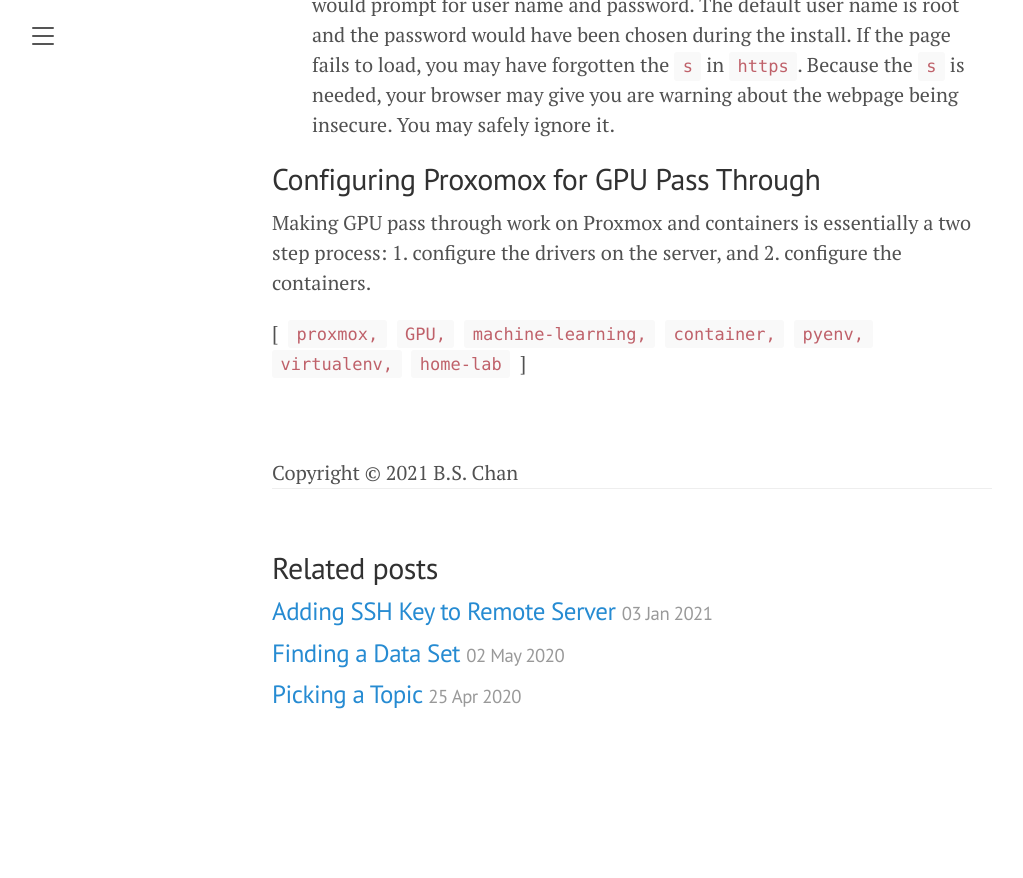
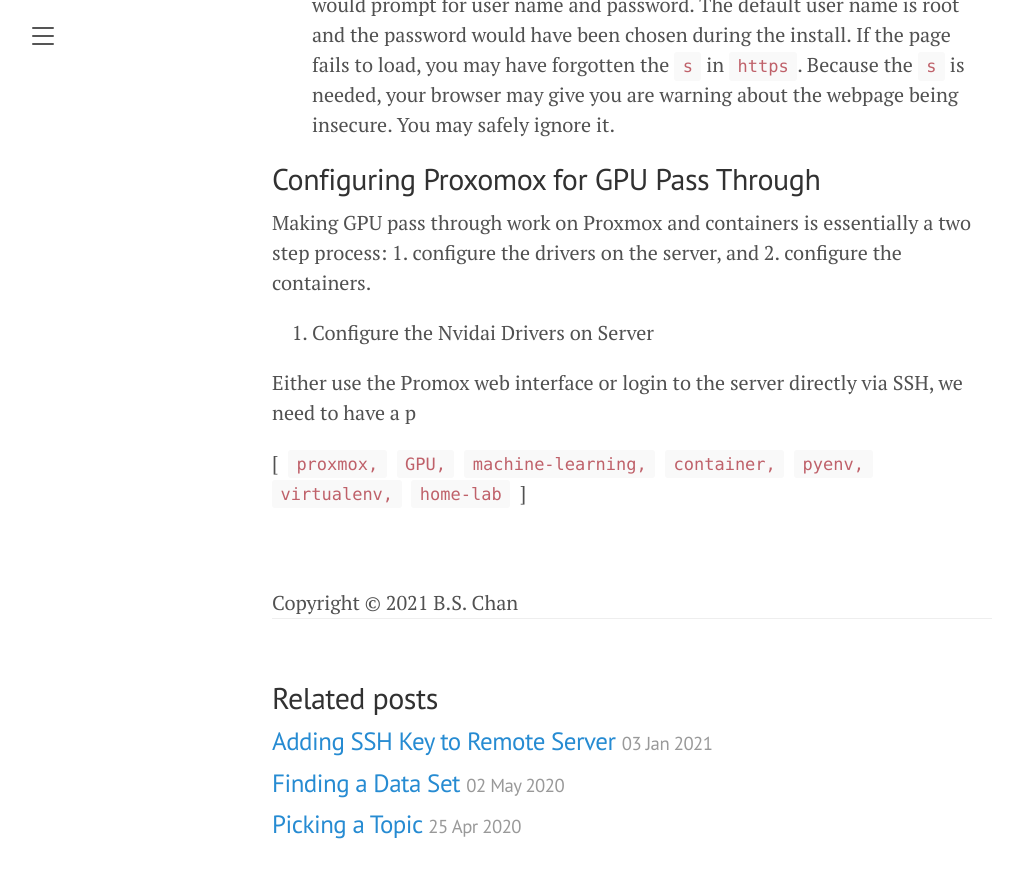
Before and after one commit to Saltwater-City/bslc.github.io, a Jekyll site: the page built from _posts/2021-01-04-proxmox-server.md, in a window 1280 px wide and 900 px high, scrolled down 1846 px. Shown: the top 878 px of the window, without its empty margins (8-1031 px from the left). Built offline with Jekyll 4.4.1, drawn with Linux system fonts in a browser that asks for light colours; before the commit the page ends 2616 px from its top, so only the background shows below that.

Commit message:
adding section on GPU configs

```diff
--- a/_posts/2021-01-04-proxmox-server.md
+++ b/_posts/2021-01-04-proxmox-server.md
@@ -50,3 +50,7 @@
 Making GPU pass through work on Proxmox and containers is essentially a two step process:
     1. configure the drivers on the server, and
     2. configure the containers.
+
+1. Configure the Nvidai Drivers on Server
+
+Either use the Promox web interface or login to the server directly via SSH, we need to have a p
```
